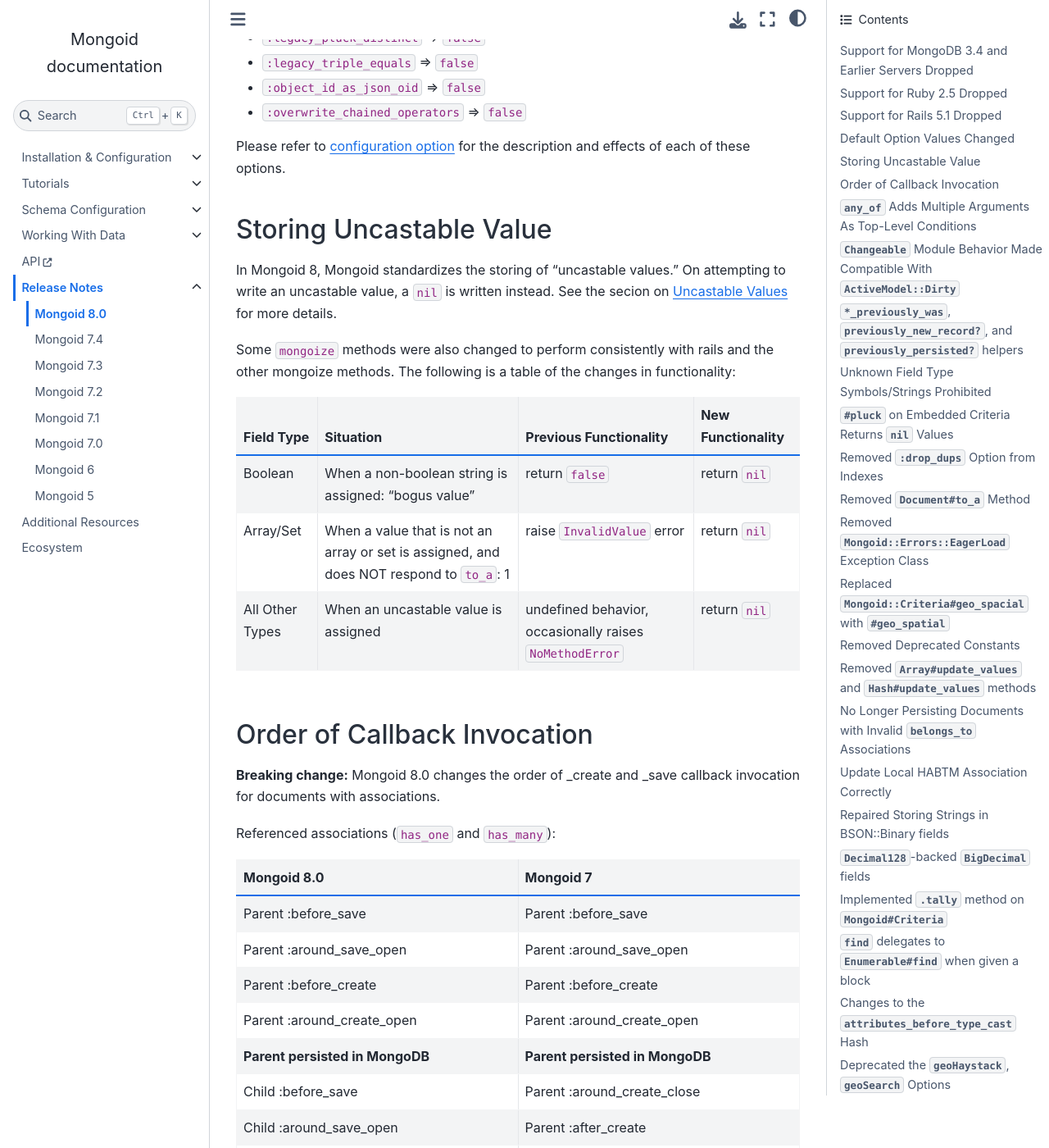
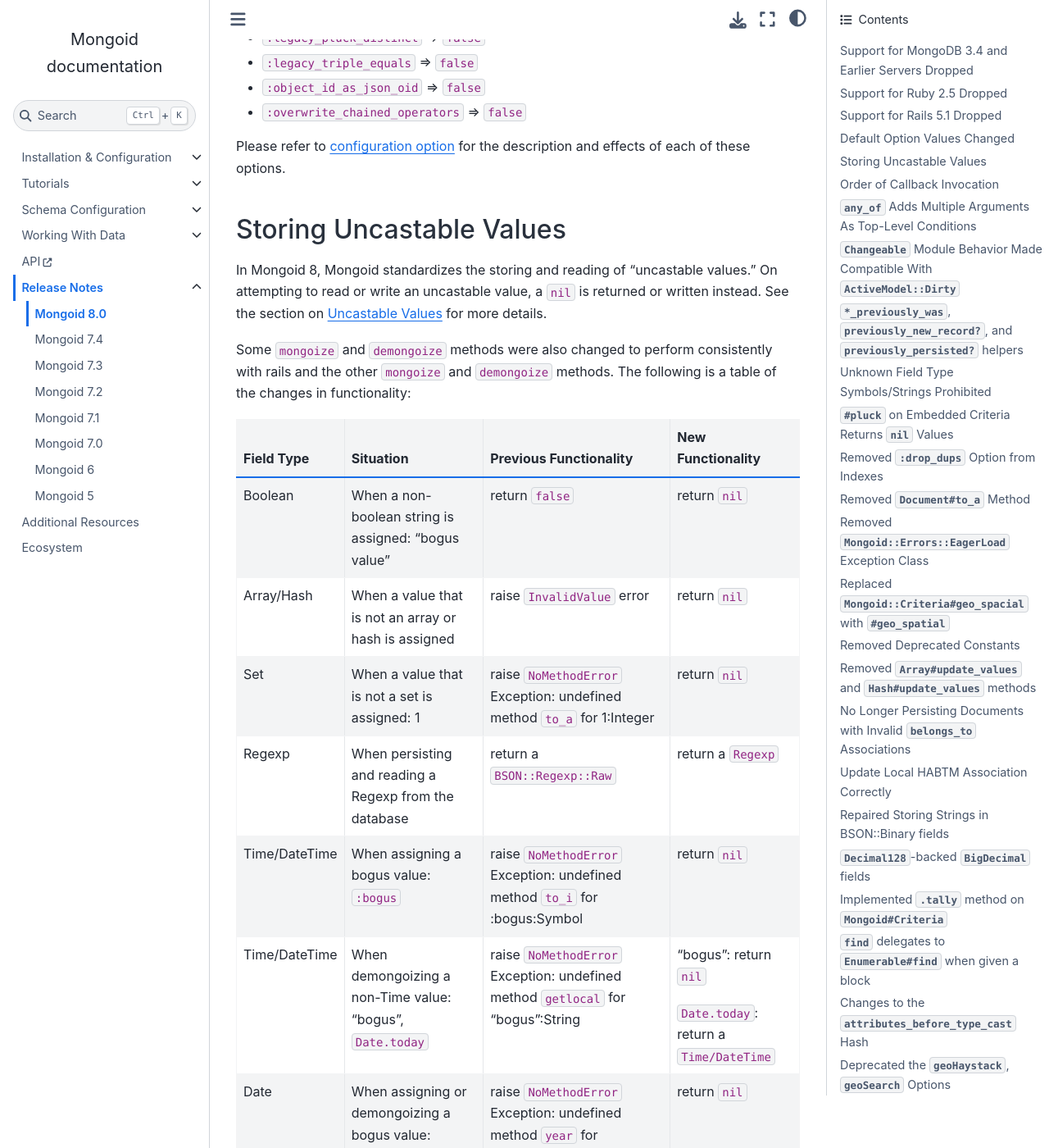
Before and after one commit to i80and/docs-mongoid, a Sphinx documentation site: the page built from docs/release-notes/mongoid-8.0.txt, in a window 1280 px wide and 1400 px high, scrolled down 1866 px. Shown: the whole window at 82% size. Built offline with Sphinx 7.4.7 and the Sphinx Book theme 1.1.4, drawn with Linux system fonts in a browser that asks for light colours; some of the changed text lies outside the part shown.

Commit message:
MONGOID-5221 Always return nil on demongoizing uncastable values (#5371)
* MONGOID-5221 DEMONGOIZE STARTS HERE: fist batch of changes

* MONGOID-5221 rest of the changes

* MONGOID-5221 fix extension tests

* MONGOID-5221 return nil instead of raising error

* MONGOID-5221 add docs and release notes

* MONGOID-5221 fix some tests

* MONGOID-8.0 add regexp case

* MONGOID-5221 use ArgumentError instead of ::Date::Error

* MONGOID-5221 add array release note

* Revert "MONGOID-5221 add array release note"

This reverts commit e2d1e482db201e3110ea1ad62fa4feafc41d448b.

* MONGOID-5221 remove array demongoize

* MONGOID-5221 fix mongoizable_spec

* MONGOID-5221 update release note

* MONGOID-5221 add release note

* MONGOID-5221 restore documentation

* MONGOID-5221 move ArgumentError

* MOGNOID-5221 fix container tests

* MONGOID-5221 fix tests

* MONGOID-5221 add note to release notes about container demongoizers

* MONGOID-5221 add note to the docs

* MONGOID-5221 change range demongoize

* Apply suggestions from code review

Co-authored-by: Oleg Pudeyev <39304720+p-mongo@users.noreply.github.com>

* MONGOID-5221 fix line lengths

* Update docs/reference/fields.txt

Co-authored-by: Oleg Pudeyev <39304720+p-mongo@users.noreply.github.com>

* MONGOID-5221 take into account symbol keys in range

* MONGOID-5221 use time with zone

* MONGOID-5221 add to release notes, add tests, and remove demongoize from string

* MONGOID-5221 add range as symbol keys spec

* MONGOID-5221 fix rn language

* MONGOID-5221 fix tests

Co-authored-by: Oleg Pudeyev <39304720+p-mongo@users.noreply.github.com>

```diff
--- a/docs/release-notes/mongoid-8.0.txt
+++ b/docs/release-notes/mongoid-8.0.txt
@@ -57,16 +57,17 @@ changed in Mongoid 8.0:
 Please refer to :ref:`configuration option <configuration-options>` for
 the description and effects of each of these options.
 
-Storing Uncastable Value
-------------------------
+Storing Uncastable Values
+-------------------------
 
-In Mongoid 8, Mongoid standardizes the storing of "uncastable values." On
-attempting to write an uncastable value, a ``nil`` is written instead. See the
-secion on :ref:`Uncastable Values <uncastable-values>` for more details.
+In Mongoid 8, Mongoid standardizes the storing and reading of "uncastable
+values." On attempting to read or write an uncastable value, a ``nil`` is
+returned or written instead. See the section on
+:ref:`Uncastable Values <uncastable-values>` for more details.
 
-Some ``mongoize`` methods were also changed to perform consistently with rails
-and the other mongoize methods. The following is a table of the changes in
-functionality:
+Some ``mongoize`` and ``demongoize`` methods were also changed to perform
+consistently with rails and the other ``mongoize`` and ``demongoize`` methods.
+The following is a table of the changes in functionality:
 
 +--------------+------------------------+------------------------+-------------------+
 | Field Type   | Situation              | Previous Functionality | New Functionality |
@@ -75,15 +76,47 @@ functionality:
 |              | string is assigned:    |                        |                   |
 |              | "bogus value"          |                        |                   |
 +--------------+------------------------+------------------------+-------------------+
-| Array/Set    | When a value that is   | raise ``InvalidValue`` | return ``nil``    |
-|              | not an array or set is | error                  |                   |
-|              | assigned, and does NOT |                        |                   |
-|              | respond to ``to_a``: 1 |                        |                   |
+| Array/Hash   | When a value that is   | raise ``InvalidValue`` | return ``nil``    |
+|              | not an array or hash   | error                  |                   |
+|              | is assigned            |                        |                   |
++--------------+------------------------+------------------------+-------------------+
+| Set          | When a value that is   | raise ``NoMethodError``| return ``nil``    |
+|              | not a set is assigned: | Exception: undefined   |                   |
+|              | 1                      | method ``to_a`` for    |                   |
+|              |                        | 1:Integer              |                   |
++--------------+------------------------+------------------------+-------------------+
+| Regexp       | When persisting and    | return a               | return a          |
+|              | reading a Regexp from  | ``BSON::Regexp::Raw``  | ``Regexp``        |
+|              | the database           |                        |                   |
++--------------+------------------------+------------------------+-------------------+
+| Time/DateTime| When assigning a       | raise ``NoMethodError``| return ``nil``    |
+|              | bogus value: ``:bogus``| Exception: undefined   |                   |
+|              |                        | method ``to_i``        |                   |
+|              |                        | for :bogus:Symbol      |                   |
++--------------+------------------------+------------------------+-------------------+
+| Time/DateTime| When demongoizing a    | raise ``NoMethodError``| "bogus":          |
+|              | non-Time value:        | Exception: undefined   | return ``nil``    |
+|              | "bogus",               | method ``getlocal``    |                   |
+|              | ``Date.today``         | for "bogus":String     | ``Date.today``:   |
+|              |                        |                        | return a          |
+|              |                        |                        | ``Time/DateTime`` |
++--------------+------------------------+------------------------+-------------------+
+| Date         | When assigning or      | raise ``NoMethodError``| return ``nil``    |
+|              | demongoizing a bogus   | Exception: undefined   |                   |
+|              | value: :bogus          | method ``year``        |                   |
+|              |                        | for :bogus:Symbol      |                   |
 +--------------+------------------------+------------------------+-------------------+
 | All Other    | When an uncastable     | undefined behavior,    | return ``nil``    |
-| Types        | value is assigned      | occasionally raises    |                   |
+| Types        | value is assigned      | occasionally raise     |                   |
 |              |                        | ``NoMethodError``      |                   |
 +--------------+------------------------+------------------------+-------------------+
+
+.. note::
+
+  The ``demongoize`` methods on container objects (i.e. Hash, Array) have not
+  changed to prevent bugs when modifying and saving those objects. See
+  https://jira.mongodb.org/browse/MONGOID-2951 for a longer discussion on these
+  bugs.
 
 
 Order of Callback Invocation
```
Also changed, not shown: docs/reference/fields.txt (+61 -7 lines).
